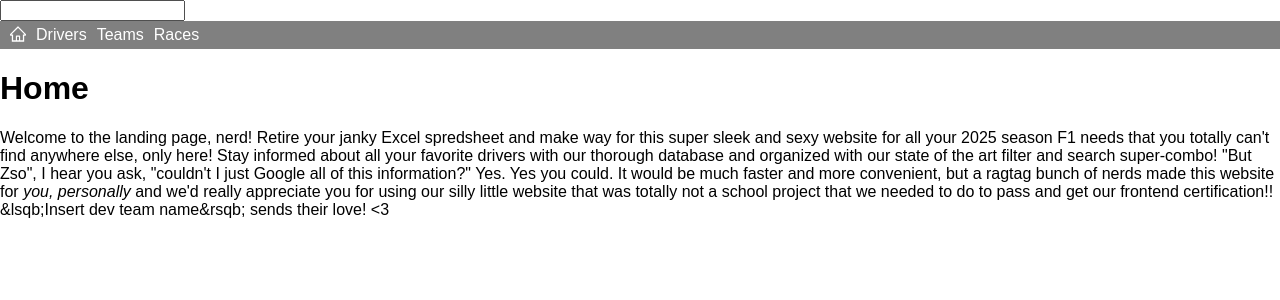
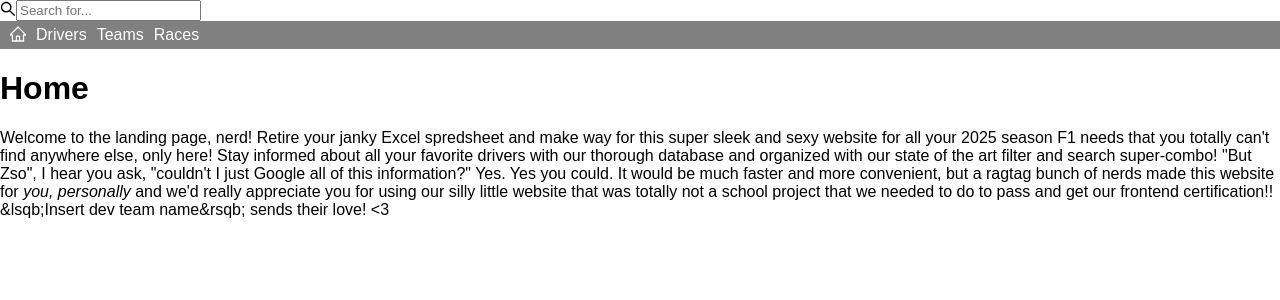
Before and after one commit to zsokica002/f1-project, a React (Vite) app: page / in a window 1280 px wide. Shown: the top 300 px of the page. Built offline with nearby package versions, Linux system fonts and the light colour scheme; no server answers.

Commit message:
dodate ikonice tu i tamo, zakomentarisani console logovi

```diff
--- a/src/App.jsx
+++ b/src/App.jsx
@@ -9,6 +9,7 @@ import Races from "./components/Races";
 import RaceDetails from "./components/RaceDetails";
 import DriverDetails from "./components/DriverDetails";
 import TeamDetails from "./components/TeamDetails";
+import { SearchOutlined } from "@ant-design/icons";
 
 export default function App() {
   const [flags, setFlags] = useState([]);
@@ -29,7 +30,8 @@ export default function App() {
   return (
     <BrowserRouter>
       <div>
-        <input name="search" type="text" value={search} onChange={(e) => setSearch(e.target.value)} />
+        <SearchOutlined />
+        <input name="search" placeholder="Search for..." type="text" value={search} onChange={(e) => setSearch(e.target.value)} />
         <Navigation />
       </div>
 
--- a/src/Components/DriverDetails.jsx
+++ b/src/Components/DriverDetails.jsx
@@ -5,6 +5,7 @@ import axios from "axios";
 import Flag from "react-flagkit";
 import { getFlagByNationality, getFlagByRaceLocation } from "../helpers/getFlags";
 import Breadcrumbs from "./Breadcrumbs";
+import { ExportOutlined } from "@ant-design/icons";
 
 export default function DriverDetails(props) {
 
@@ -71,7 +72,7 @@ export default function DriverDetails(props) {
         }
     ];
 
-    console.log(driverResults);
+    // console.log(driverResults);
 
 
     return (
@@ -108,7 +109,7 @@ export default function DriverDetails(props) {
                     {filteredDriverResults.map((result, i) => {
                         return (
                             <tr key={i}>
-                                <td><a target="_blank" href={result.Circuit.url}>{result.Circuit.circuitName}</a></td>
+                                <td><a target="_blank" href={result.Circuit.url}>{result.Circuit.circuitName} <ExportOutlined /></a></td>
                                 <td onClick={() => handleRaceDetails(result.round)}
                                 ><Flag country={getFlagByRaceLocation(props.flags, result.Circuit.Location.country)} />{result.Circuit.Location.country}</td>
                                 <td onClick={() => handleClickDetails(result.Results[0].Constructor.constructorId)}
--- a/src/Components/Races.jsx
+++ b/src/Components/Races.jsx
@@ -5,6 +5,7 @@ import { useNavigate } from "react-router";
 import Flag from "react-flagkit";
 import { getFlagByNationality, getFlagByRaceLocation } from "../helpers/getFlags";
 import Breadcrumbs from "./Breadcrumbs";
+import { ExportOutlined } from "@ant-design/icons";
 
 export default function Races(props) {
     const [races, setRaces] = useState([]);
@@ -51,7 +52,7 @@ export default function Races(props) {
         return <Loader />
     }
 
-    console.log(races);
+    // console.log(races);
 
     const breadcrumbs = [
         {
@@ -83,7 +84,7 @@ export default function Races(props) {
                             <tr key={i}>
                                 <td>{race.round}</td>
                                 <td onClick={() => handleClickDetails(race.round)}> <Flag country={getFlagByRaceLocation(props.flags, race.Circuit.Location.country)} />  {race.raceName} </td>
-                                <td><a target="_blank" href={race.Circuit.url}>{race.Circuit.circuitName}</a></td>
+                                <td><a target="_blank" href={race.Circuit.url}>{race.Circuit.circuitName} <ExportOutlined /></a></td>
                                 <td>{race.date}</td>
                                 <td onClick={() => handleClickDriver(race.Results[0].Driver.driverId)}> <Flag country={getFlagByNationality(props.flags, race.Results[0].Driver.nationality)} />{race.Results[0].Driver.familyName}</td>
                             </tr>
--- a/src/Components/TeamDetails.jsx
+++ b/src/Components/TeamDetails.jsx
@@ -5,6 +5,7 @@ import { useNavigate, useParams } from "react-router";
 import Flag from "react-flagkit";
 import { getFlagByNationality, getFlagByRaceLocation } from "../helpers/getFlags";
 import Breadcrumbs from "./Breadcrumbs";
+import { ExportOutlined } from "@ant-design/icons";
 
 export default function TeamResults(props) {
 
@@ -100,7 +101,7 @@ export default function TeamResults(props) {
                 <p>Nationality: {teamResults[0].Results[0].Constructor.nationality}</p>
                 <p>Position: {teamDetails.position}</p>
                 <p>Points: {teamDetails.points}</p>
-                <p>History: <a target="_blank" href={teamDetails.Constructor.url}>ikonica!!!</a></p>
+                <p>History: <a target="_blank" href={teamDetails.Constructor.url}><ExportOutlined /></a></p>
 
             </div>
 
--- a/src/Components/Teams.jsx
+++ b/src/Components/Teams.jsx
@@ -62,7 +62,7 @@ export default function AllTeams(props) {
         }
     ];
 
-    console.log(allTeams);
+    // console.log(allTeams);
 
 
     return (
```
